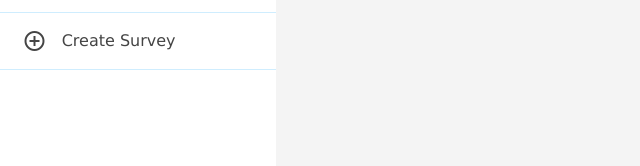
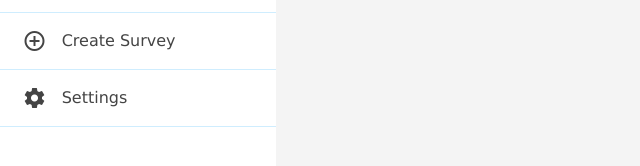
Before and after one commit to labseu2-anonymous-team-feedback/FE, a React (Create React App) app: page /layout in a window 1280 px wide. Shown: the part 280-446 px from the top of the page, without its empty margins (0-640 px from the left). Built offline with nearby package versions, Linux system fonts and the light colour scheme; a web font is replaced by a local one.

Commit message:
Add settings item on sidebar menu

```diff
--- a/src/assets/icons/icons.js
+++ b/src/assets/icons/icons.js
@@ -7,5 +7,6 @@ export const sidebarIcons = {
 
 export const sidebarTexts = {
   surveys: 'My Survey',
+  settings: 'Settings',
   create_survey: 'Create Survey',
 };
--- a/src/components/dashboard/layouts/Sidebar.jsx
+++ b/src/components/dashboard/layouts/Sidebar.jsx
@@ -46,6 +46,12 @@ class SidebarContainer extends React.Component {
                 path="/create_survey"
               />
 
+              <SideNavItem
+                text={sidebarTexts.settings}
+                icon={sidebarIcons.settings}
+                path="/profile"
+              />
+
               <div id="logout" role="presentation" onClick={context.logout}>
                 <SideNavItem
                   text="Logout"
--- a/src/components/profile/ProfileStyles.js
+++ b/src/components/profile/ProfileStyles.js
@@ -6,6 +6,7 @@ export const MainContainer = styled.section`
   flex-direction: column;
   align-items: flex-start;
   width: 900px;
+  border: 2px dashed red;
 
   @media (max-width: 820px) {
     width: 80%;
```
